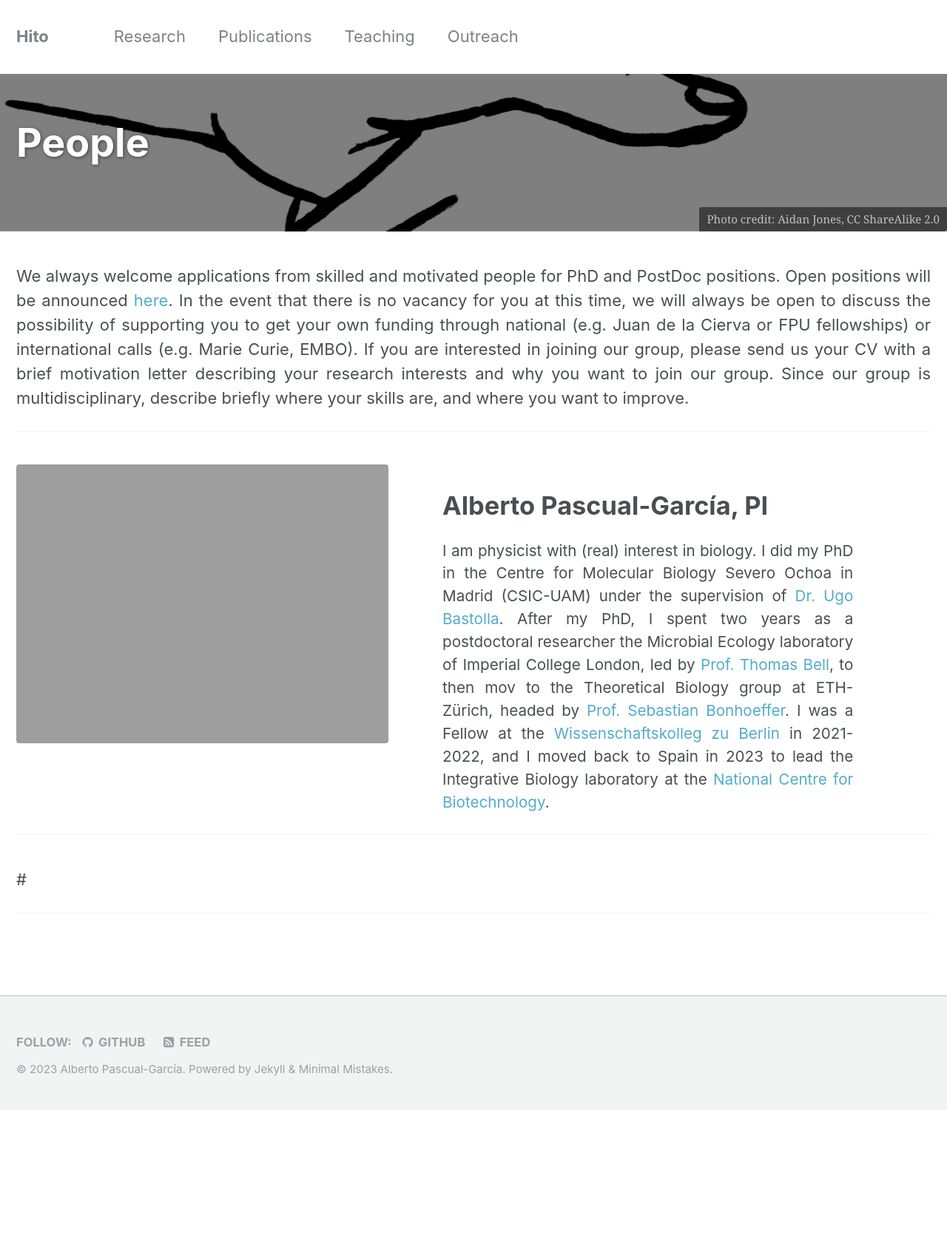
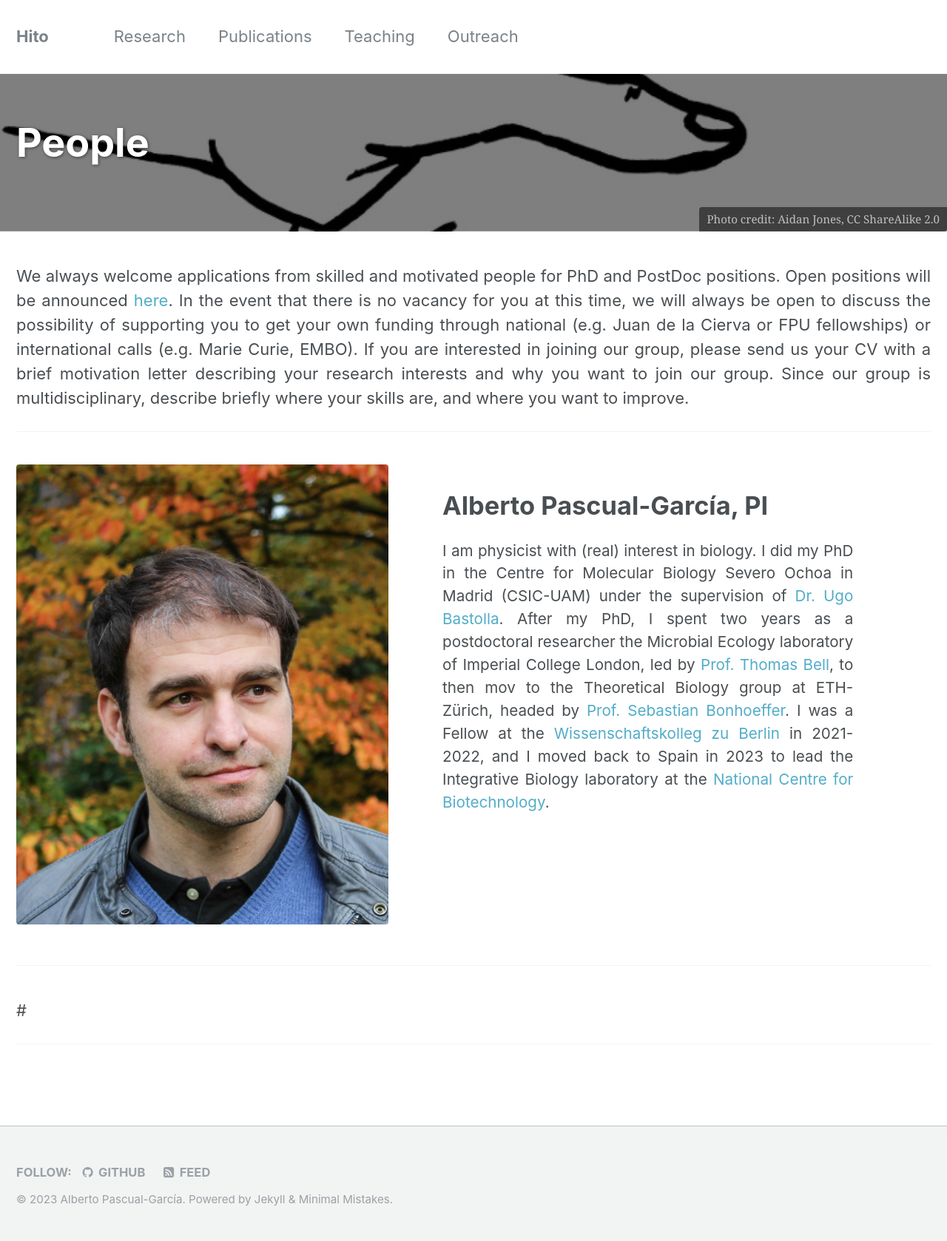
Before and after one commit to apascualgarcia/apascualgarcia.github.io, a Jekyll site: the page built from _pages/People.md, in a window 1280 px wide. Shown: the whole page at 74% size. Built offline with Jekyll 4.4.1, drawn with Linux system fonts in a browser that asks for light colours; before the commit the page ends 1501 px from its top, so only the background shows below that.

Commit message:
pictures reduced

```diff
--- a/_pages/People.md
+++ b/_pages/People.md
@@ -6,7 +6,7 @@ date: 2016-03-23T11:48:41-04:00
 header:
   #overlay_color: "#000"
   overlay_filter: "0.5"
-  overlay_image: /assets/images/handShake.jpg
+  overlay_image: /assets/images/handShake_red.jpg
   #cta_label: "Download"
   #cta_url: "https://github.com/mmistakes/minimal-mistakes/"
   caption: "Photo credit: [Aidan Jones, CC ShareAlike 2.0](https://www.flickr.com/photos/aidan_jones/3575000735)"
@@ -17,7 +17,7 @@ header:
 #feature_row:
 #  - image_path: assets/images/Escher.png
 feature_row2:
-  - image_path: /assets/images/Alberto_SilwoodRed.png
+  - image_path: /assets/images/Alberto_SilwoodRed2.png
     title: "Alberto Pascual-García, PI"
     alt: "Placeholder Image Right Aligned"
     excerpt: 'I am physicist with (real) interest in biology. I did my PhD in the Centre for Molecular Biology Severo Ochoa in Madrid (CSIC-UAM) under the supervision of [Dr. Ugo Bastolla](https://ub.cbm.uam.es/). After my  PhD, I spent two years as a postdoctoral researcher the Microbial Ecology laboratory of Imperial College London, led by [Prof. Thomas Bell](https://bellmicrobelab.wordpress.com/), to then mov to the Theoretical Biology group at ETH-Zürich, headed by  [Prof. Sebastian Bonhoeffer](https://tb.ethz.ch/). I was a Fellow at the [Wissenschaftskolleg zu Berlin](https://www.wiko-berlin.de/) in 2021-2022, and I moved back to Spain in 2023 to lead the Integrative Biology laboratory at the [National Centre for Biotechnology](https://www.cnb.csic.es/index.php/en/).'
```
Also changed, not shown: assets/images/Alberto_SilwoodRed2.png (added), assets/images/handShake_red.jpg (added).
